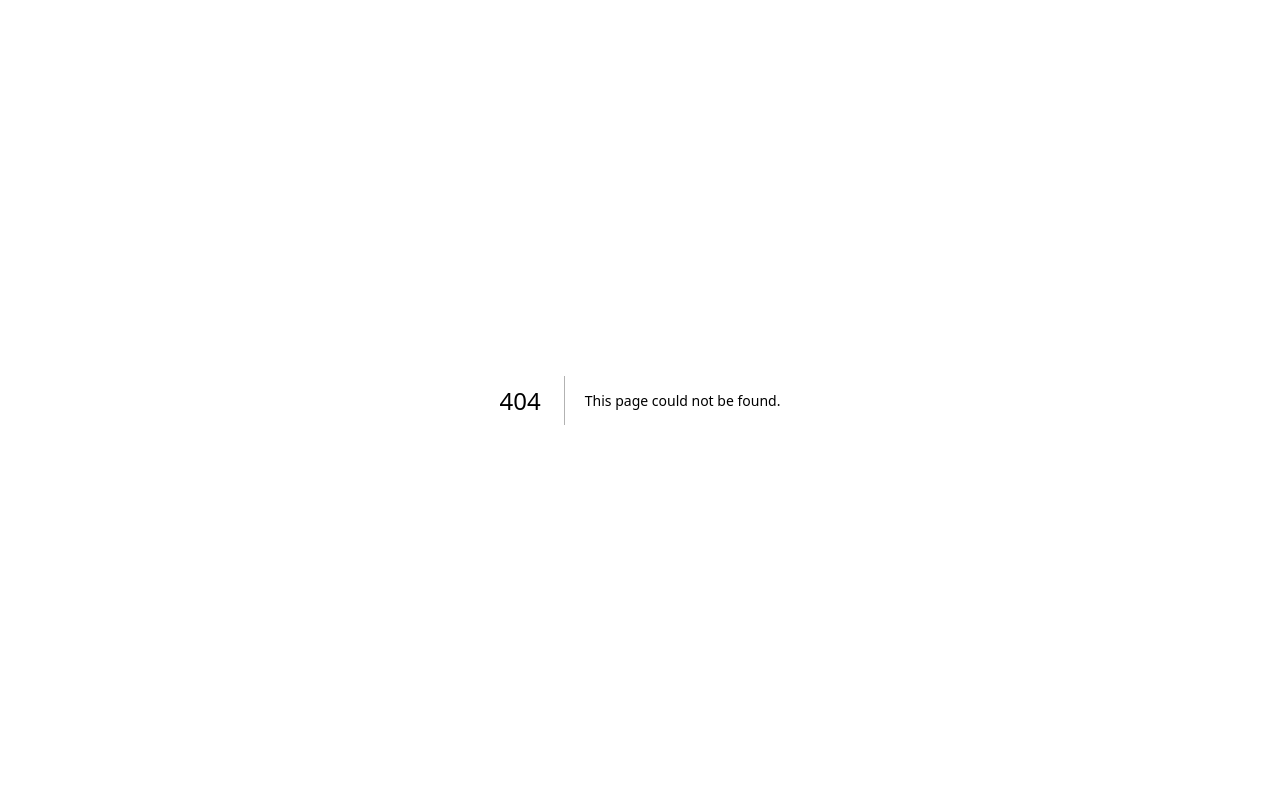
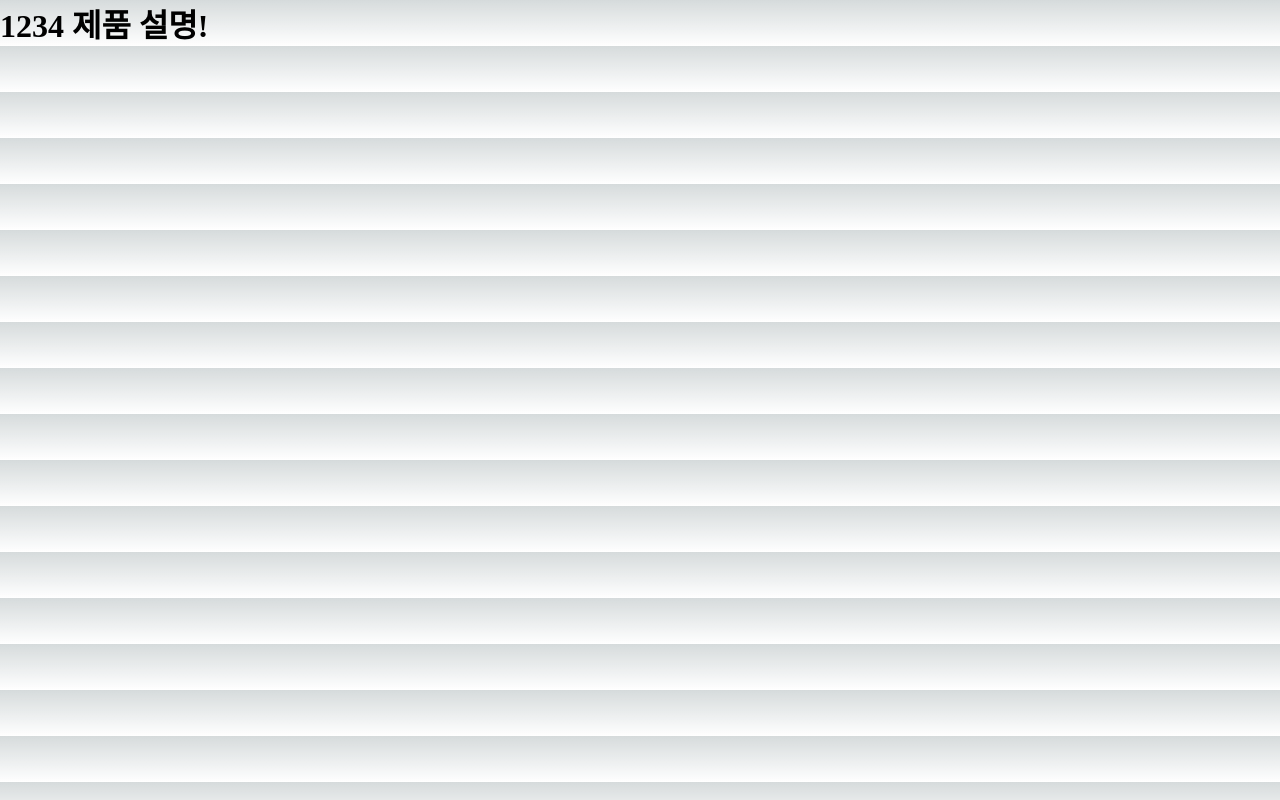
Before and after one commit to Gi-Youn-Oh/Next, a Next.js app: page /products/1234 in a window 1280 px wide. Before the commit this address had no page. Built offline with nearby package versions, Linux system fonts and the light colour scheme.

Commit message:
not-found

```diff
--- /dev/null
+++ b/src/app/[...not-found]/page.tsx
@@ -0,0 +1,5 @@
+import {notFound} from 'next/navigation';
+
+export default function NotFound() {
+    notFound();
+}
--- /dev/null
+++ b/src/app/not-found.tsx
@@ -0,0 +1,3 @@
+export default function NotFoundPage () {
+    return <h1>페이지를 찾을 수 없습니다</h1>;
+}
--- /dev/null
+++ b/src/app/products/[slug]/page.tsx
@@ -0,0 +1,22 @@
+import { notFound } from "next/navigation";
+
+// props는 param객체를 가지고 있고, param객체는 slug폴더명을 가지고 있다.
+type Props = {
+    params: {
+        slug: string;
+    }
+}
+
+export default function PantsPage({ params }: Props) {
+    if(params.slug === 'nothing') {
+        notFound();
+    }
+    return <h1>{params.slug} 제품 설명!</h1>;
+}
+
+export function generateStaticParams() {
+    const products = ['pants', 'skirt'];
+    return products.map(product => ({
+        slug: product
+    }))
+}
--- /dev/null
+++ b/src/app/products/not-found.tsx
@@ -0,0 +1,5 @@
+import {notFound} from 'next/navigation';
+
+export default function ProductNotFound() {
+    return <h1>해당 제품을 찾을 수 없습니다.</h1>
+}
--- a/src/app/products/pants/page.tsx
+++ /dev/null
@@ -1,3 +0,0 @@
-export default function PantsPage () {
-    return <h1>바지 제품 설명!</h1>;
-}
```
